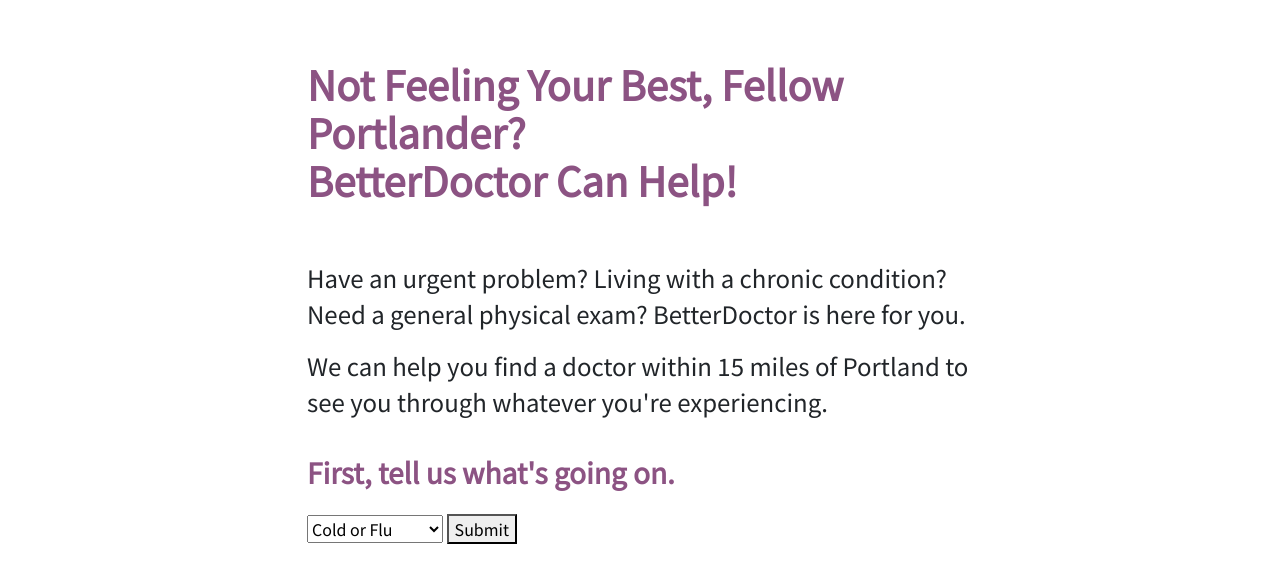
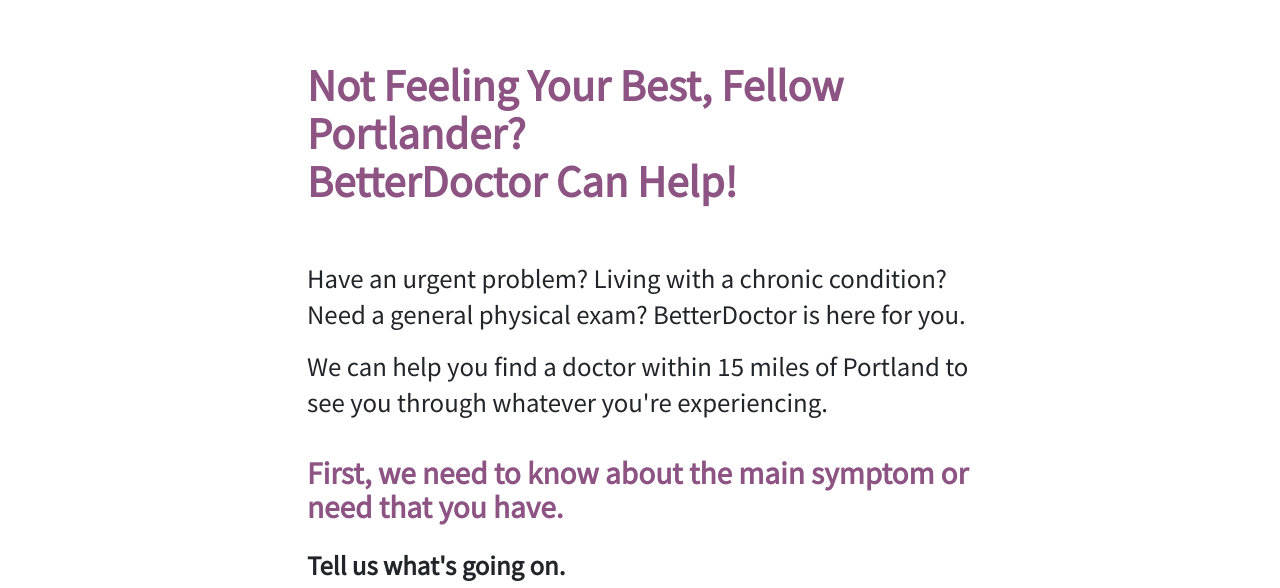
Before and after one commit to larabjork/better-doctor, a website built with webpack: page src/index.html in a window 1280 px wide. Shown: the top 588 px of the page. Built offline with nearby package versions, Linux system fonts and the light colour scheme.

Commit message:
change user input to free-text rather than dropdown

```diff
--- a/src/index.html
+++ b/src/index.html
@@ -12,17 +12,9 @@
         <p>Have an urgent problem? Living with a chronic condition? Need a general physical exam? BetterDoctor is here for you.</p>
         <p>We can help you find a doctor within 15 miles of Portland to see you through whatever you're experiencing. </p>
         <form class="symptom-form">
-          <h3>First, tell us what's going on.</h3>
-          <select id="symptom">
-            <option>Cold or Flu</option>
-            <option>Headache</option>
-            <option>Back Pain</option>
-            <option>Anxiety</option>
-            <option>Glum</option>
-            <option>Stuttering</option>
-            <option>Slurred Speech</option>
-            <option>Injury</option>
-          </select>
+          <h3>First, we need to know about the main symptom or need that you have.</h3>
+          <label for="symptom">Tell us what's going on.</label>
+          <input id="symptom" class="form-control" required placeholder="For example, sore throat, headache, anxiety">
           <button type="submit" name="button">Submit</button>
           <br>
           <br>
--- a/src/styles.css
+++ b/src/styles.css
@@ -3,7 +3,6 @@
 }
 
 h1,h2,h3 {
-  font-family: 'Noto Sans TC', sans-serif;
   color: #8C5383;
   font-weight: bold;
 }
@@ -25,6 +24,11 @@
   padding-bottom: 16px;
 }
 
+label {
+  font-size: 24px;
+  font-weight: bold;
+}
+
 p {
   font-size: 24px;
   margin-left: 20%;
@@ -36,7 +40,7 @@
   margin-right: 20%;
 }
 
-.afterSubmit {
+.afterSubmit, .noResults {
   display: none;
 }
 
```
